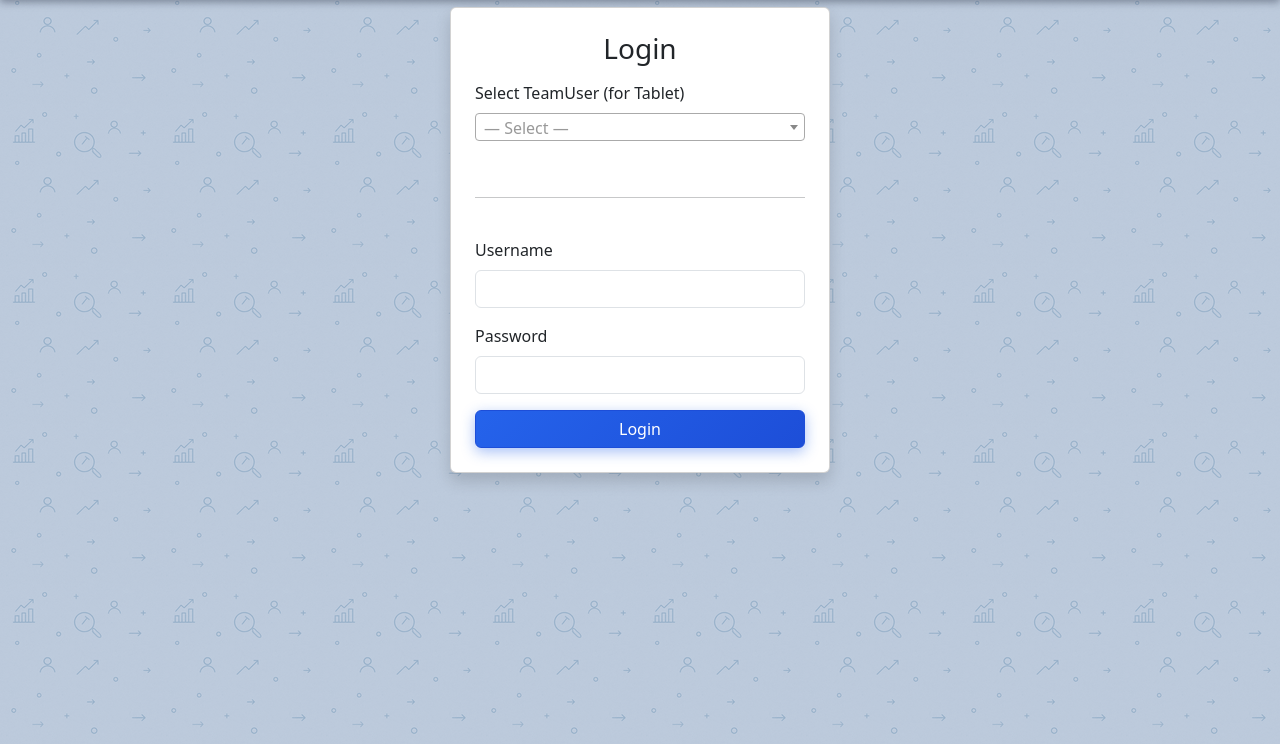
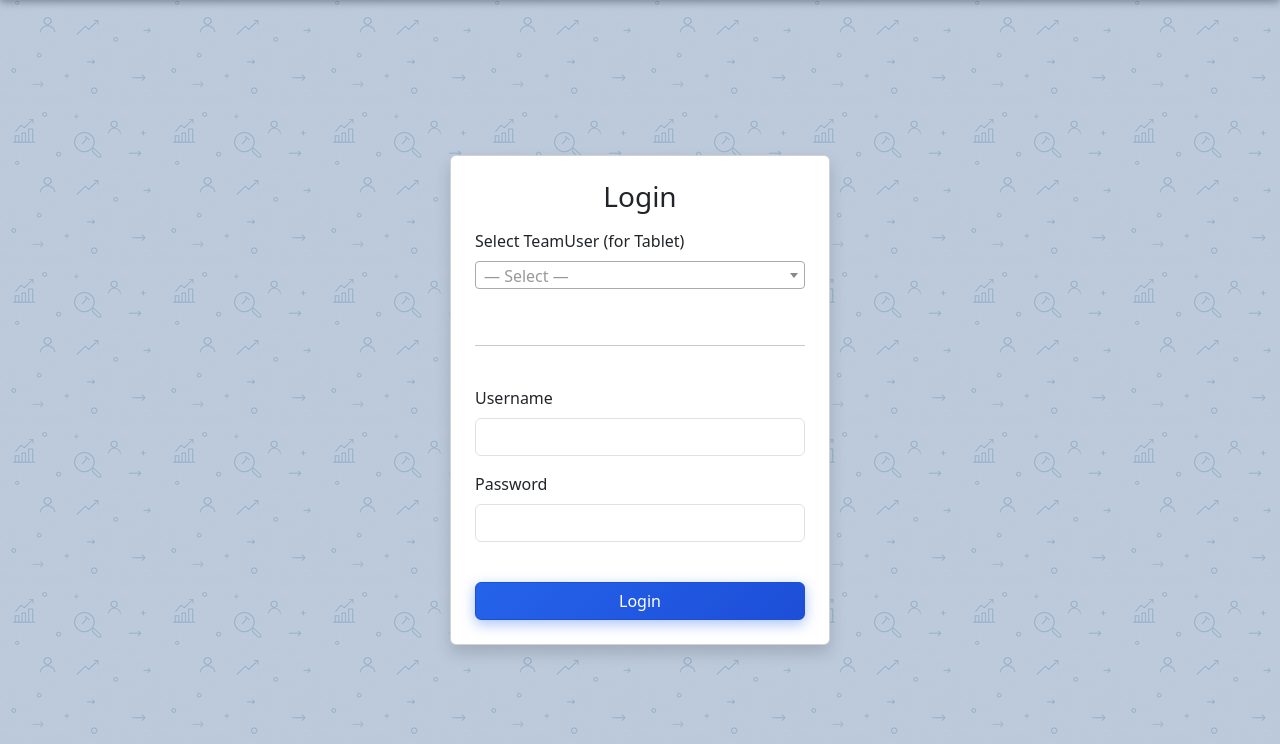
Before and after one commit to satmari/WipTracking, a Django app: template core/templates/core/login.html in a window 1280 px wide. Shown: the part 56-800 px from the top of the page. Run offline with Django 5.2, Linux system fonts and the light colour scheme; the template is opened without the code that fills it, so the values that code supplies are empty; some libraries are stand-ins or nearby versions.

Commit message:
olaksan login for team

```diff
--- a/core/templates/core/login.html
+++ b/core/templates/core/login.html
@@ -2,7 +2,7 @@
 {% load static %}
 
 {% block content %}
-<div class="container d-flex justify-content-center align-items-center" style="height: 60vh;">
+<div class="container d-flex justify-content-center align-items-center" style="min-height: calc(100vh - 80px); padding-top: 80px;">
     <div class="card p-4 shadow" style="width: 380px;">
         <h3 class="text-center mb-3">Login</h3>
 
@@ -46,7 +46,7 @@
                     required
                 >
             </div>
-
+            <br>
             <button type="submit" class="btn btn-primary w-100">
                 Login
             </button>
```
